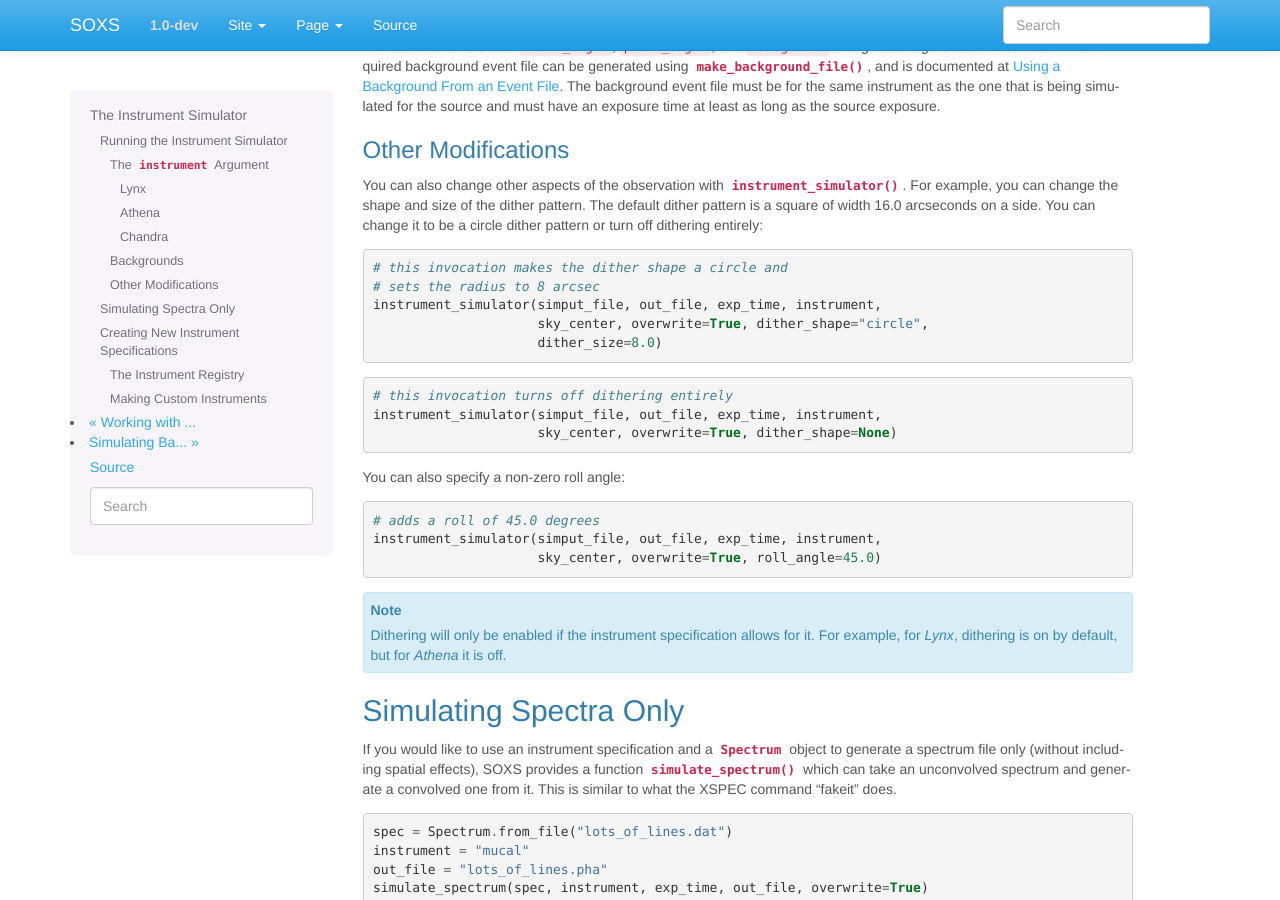
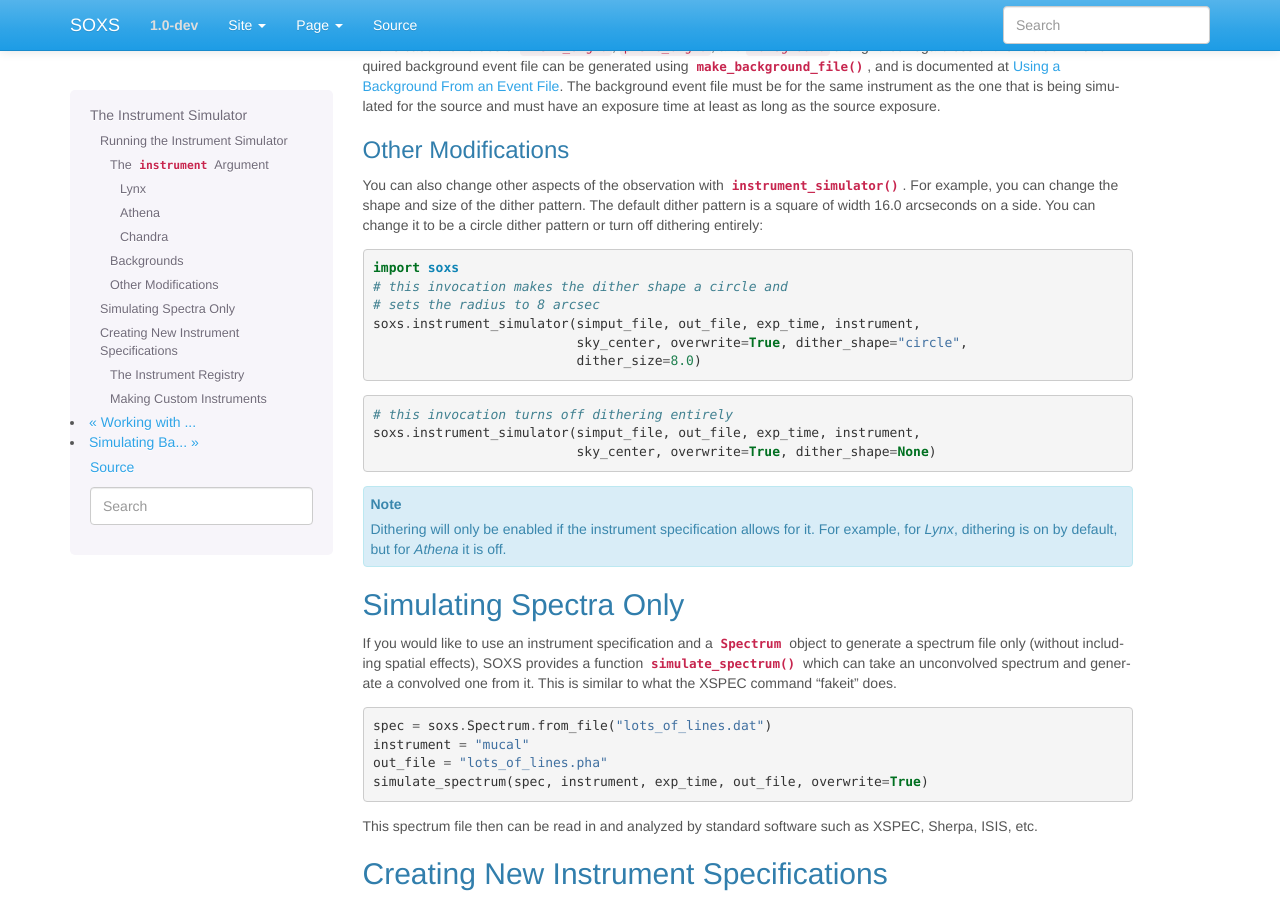
Before and after one commit to lynx-x-ray-observatory/soxs, a Sphinx documentation site: the page built from doc/source/users_guide/instrument.rst, in a window 1280 px wide and 900 px high, scrolled down 1701 px. Built offline with Sphinx 7.4.7, drawn with Linux system fonts in a browser that asks for light colours.

Commit message:
Doc updates

```diff
--- a/doc/source/changelog.rst
+++ b/doc/source/changelog.rst
@@ -24,7 +24,7 @@ bugfixes.
 * Instrument specifications for *Chandra*/ACIS-I have been added, with responses
   from Cycle 0 and Cycle 18.
 * SOXS now has the new dependencies of `h5py <http://www.h5py.org>`_ and
-  `SciPy <http://www.scipy.org>`, as well as `AstroPy <http://www.astropy.org>`_
+  `SciPy <http://www.scipy.org>`_, as well as `AstroPy <http://www.astropy.org>`_
   version 1.3.
 * Added the ability to specify a name for a source in a SIMPUT catalog when
   writing a photon list file.
--- a/doc/source/index.rst
+++ b/doc/source/index.rst
@@ -67,7 +67,7 @@ SOXS is released under a `BSD 3-clause license <https://opensource.org/licenses/
 Current Version
 ---------------
 
-The current stable version is 0.5.1. See the :ref:`changelog` for details on changes from previous
+The current stable version is 1.0.0. See the :ref:`changelog` for details on changes from previous
 versions.
 
 Documentation Contents
--- a/doc/source/users_guide/instrument.rst
+++ b/doc/source/users_guide/instrument.rst
@@ -144,25 +144,18 @@ or turn off dithering entirely:
 
 .. code-block:: python
 
+    import soxs
     # this invocation makes the dither shape a circle and
     # sets the radius to 8 arcsec
-    instrument_simulator(simput_file, out_file, exp_time, instrument,
-                         sky_center, overwrite=True, dither_shape="circle",
-                         dither_size=8.0)
+    soxs.instrument_simulator(simput_file, out_file, exp_time, instrument,
+                              sky_center, overwrite=True, dither_shape="circle",
+                              dither_size=8.0)
 
 .. code-block:: python
 
     # this invocation turns off dithering entirely
-    instrument_simulator(simput_file, out_file, exp_time, instrument,
-                         sky_center, overwrite=True, dither_shape=None)
-
-You can also specify a non-zero roll angle:
-
-.. code-block:: python
-
-    # adds a roll of 45.0 degrees
-    instrument_simulator(simput_file, out_file, exp_time, instrument,
-                         sky_center, overwrite=True, roll_angle=45.0)
+    soxs.instrument_simulator(simput_file, out_file, exp_time, instrument,
+                              sky_center, overwrite=True, dither_shape=None)
 
 .. note::
 
@@ -184,7 +177,7 @@ command "fakeit" does.
 
 .. code-block:: python
 
-    spec = Spectrum.from_file("lots_of_lines.dat")
+    spec = soxs.Spectrum.from_file("lots_of_lines.dat")
     instrument = "mucal"
     out_file = "lots_of_lines.pha"
     simulate_spectrum(spec, instrument, exp_time, out_file, overwrite=True)
```
Also changed, not shown: doc/source/users_guide/background.rst (+12 -12 lines), doc/source/users_guide/source_catalogs.rst (+41 -23 lines).
